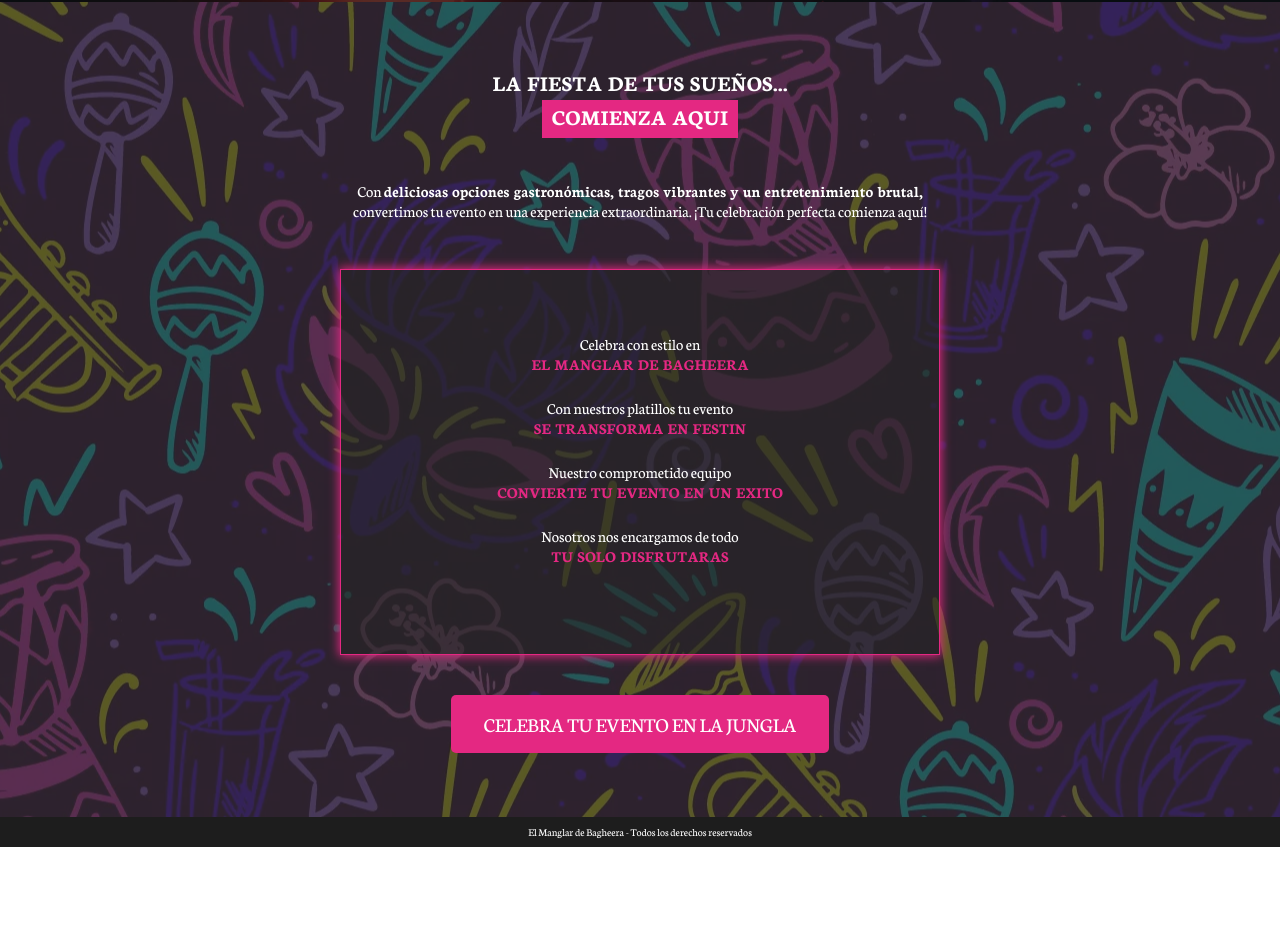
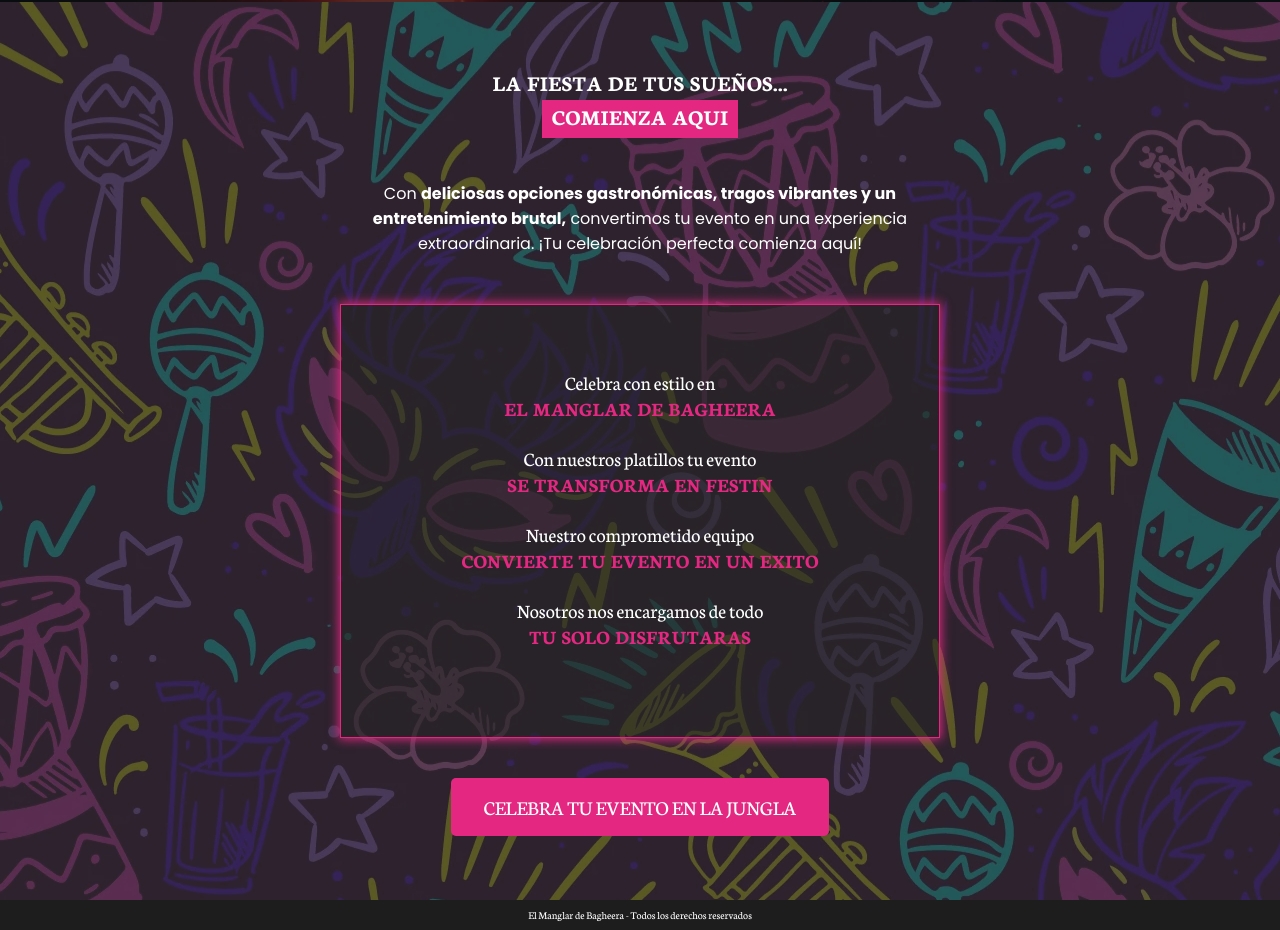
Before and after one commit to JoaquinDicio/manglar-de-bagheera, an Astro site: page /funnel in a window 1280 px wide. Shown: the part 798-1728 px from the top of the page. Before the commit the page ends 1645 px from the top, so only its background shows below. Built offline with nearby package versions, Linux system fonts and the light colour scheme; Astro itself is replaced by a stand-in of ours.

Commit message:
arreglos esteticos funnel

```diff
--- a/src/pages/funnel.astro
+++ b/src/pages/funnel.astro
@@ -20,8 +20,8 @@ import "animate.css";
         firstLine="La fiesta de tus sueños..."
         secondLine="Comienza aqui"
       />
-      <p>
-        Con <strong
+      <p class="secondary-font">
+        Con <strong class="secondary-font"
           >deliciosas opciones gastronómicas, tragos vibrantes y un
           entretenimiento brutal,</strong
         > convertimos tu evento en una experiencia extraordinaria. ¡Tu celebración
@@ -64,6 +64,7 @@ import "animate.css";
     border: 1px solid var(--main-color);
     box-shadow: 0px 0px 10px 1px var(--main-color);
     width: 100%;
+    font-size: 1.25rem;
     max-width: 600px;
   }
   li {
```
